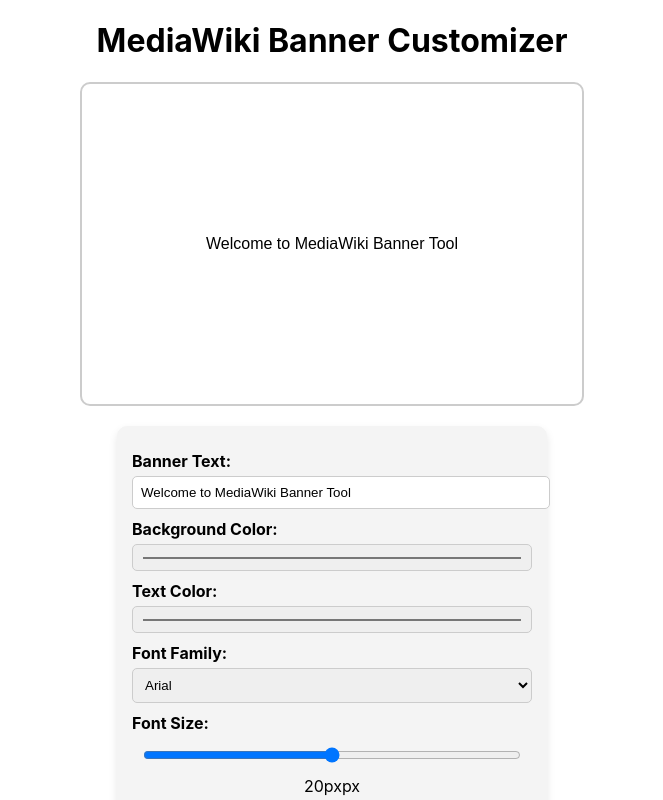
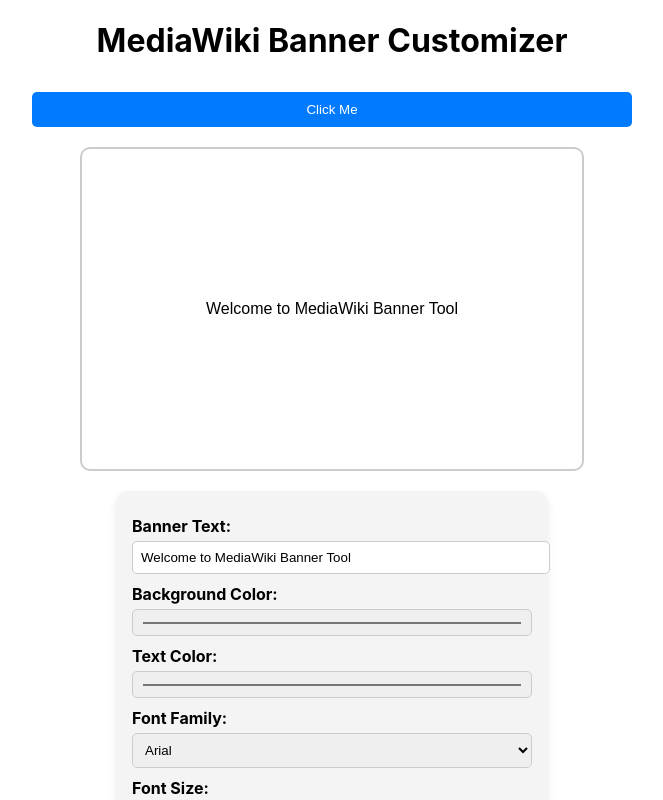
Before and after one commit to nitika1989/new-banner-tool, a React (Create React App) app: page / in a window 1280 px wide. Shown: the top 800 px of the page, without its empty margins (308-971 px from the left). Built offline with nearby package versions, Linux system fonts and the light colour scheme.

Commit message:
Update Banner.js

```diff
--- a/src/components/Banner.js
+++ b/src/components/Banner.js
@@ -52,6 +52,11 @@
   return (
     <div className="container">
       <h1>MediaWiki Banner Customizer</h1>
+
+          {/* Add a Button that links to Wikimedia */}
+      <a href="https://www.wikimedia.org/" target="_blank" rel="noopener noreferrer">
+        <button className="wikimedia-button">Click Me</button>
+      </a>
 
       {/* Animated Banner */}
       <motion.div
```
